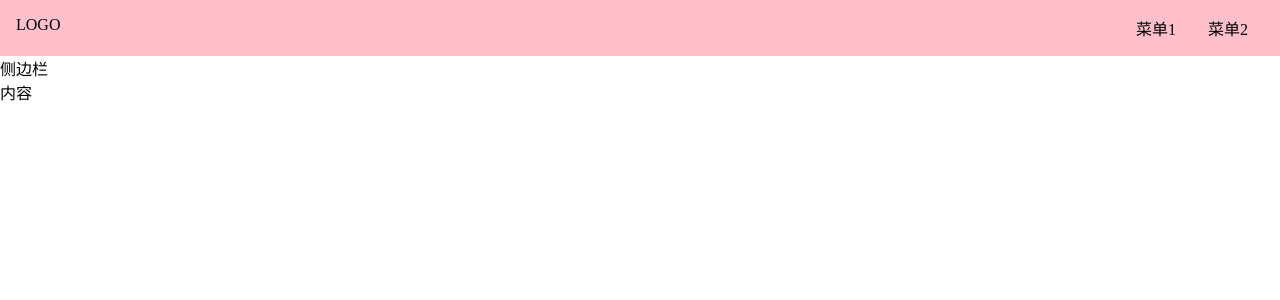
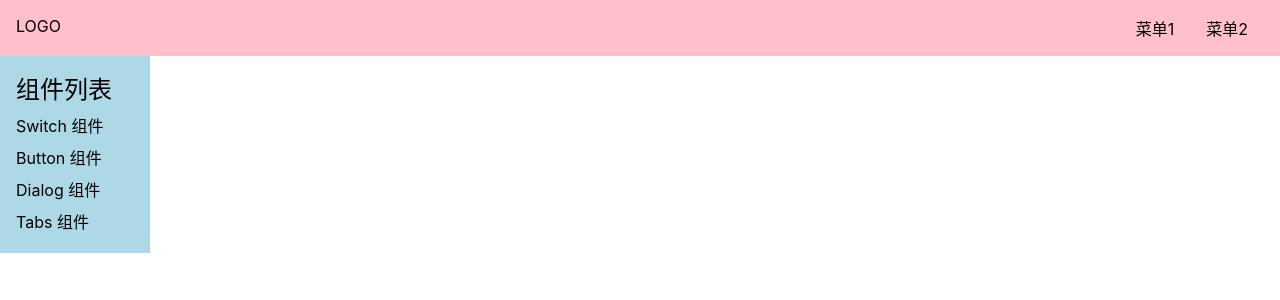
Before and after one commit to Gy-coder/vue3-learn-components, a Vue app: page /#/doc in a window 1280 px wide. Shown: the top 300 px of the page. Built offline with nearby package versions, Linux system fonts and the light colour scheme.

Commit message:
完成TopNav Doc aside 的样式

```diff
--- a/shims.d.ts
+++ b/shims.d.ts
@@ -1,5 +1,5 @@
 declare module "*.vue" {
-  import { Component } from "vue";
-  const component: Component;
-  export default component;
+  import { ComponentOptions } from "vue";
+  const componentOptions: ComponentOptions;
+  export default componentOptions;
 }
--- a/src/components/TopNav.vue
+++ b/src/components/TopNav.vue
@@ -17,6 +17,8 @@
     background: pink;
     display: flex;
     padding: 16px;
+    position: relative;
+    z-index: 10;
     > .logo {
       max-width: 6em;
       margin-right: auto;
--- a/src/index.scss
+++ b/src/index.scss
@@ -12,5 +12,17 @@
   color: inherit;
   &:hover {
     border-bottom: 1px solid;
+    cursor: pointer;
   }
 }
+
+body {
+  font-size: 16px;
+  // 为什么这样写 font-family
+  // 答案见 https://github.com/zenozeng/fonts.css/
+  font-family: -apple-system, "Noto Sans", "Helvetica Neue", Helvetica, "Nimbus Sans L", Arial, "Liberation Sans", "PingFang SC", "Hiragino Sans GB", "Noto Sans CJK SC", "Source Han Sans SC", "Source Han Sans CN", "Microsoft YaHei", "Wenquanyi Micro Hei", "WenQuanYi Zen Hei", "ST Heiti", SimHei, "WenQuanYi Zen Hei Sharp", sans-serif;
+}
+
+h1,h2,h3,h4,h5,h6{
+  font-weight: normal;
+}
--- a/src/views/Doc.vue
+++ b/src/views/Doc.vue
@@ -2,7 +2,23 @@
   <div>
     <TopNav />
     <div class="content">
-      <aside>侧边栏</aside>
+      <aside>
+        <h2>组件列表</h2>
+        <ol>
+          <li>
+            <router-link to="/doc/swich">Switch 组件</router-link>
+          </li>
+          <li>
+            <router-link to="/doc/button">Button 组件</router-link>
+          </li>
+          <li>
+            <router-link to="/doc/dialog">Dialog 组件</router-link>
+          </li>
+          <li>
+            <router-link to="/doc/tabs">Tabs 组件</router-link>
+          </li>
+        </ol>
+      </aside>
       <main>内容</main>
     </div>
   </div>
@@ -17,3 +33,23 @@
     }
   }
 </script>
+
+<style lang="scss" scoped>
+  aside {
+    background: lightblue;
+    width: 150px;
+    padding: 16px;
+    position: fixed;
+    top: 0;
+    left: 0;
+    padding-top: 70px;
+    > h2 {
+      margin-bottom: 4px;
+    }
+    > ol {
+      > li {
+        padding: 4px 0;
+      }
+    }
+  }
+</style>
--- a/src/views/Home.vue
+++ b/src/views/Home.vue
@@ -5,8 +5,8 @@
       <h1>UI</h1>
       <h2>一个厉害的UI</h2>
       <p class="actions">
-        <a href="">github</a>
-        <a href="">开始</a>
+        <a href="https://github.com">github</a>
+        <router-link to="/Doc">开始</router-link>
       </p>
     </div>
   </div>
@@ -24,4 +24,25 @@
 
 <style lang="scss" scoped>
   .topNav{border: 1px solid red;}
+  .banner {
+    padding: 100px 0;
+    display: flex;
+    justify-content: center;
+    align-items: center;
+    flex-direction: column;
+    background: lightgreen;
+    > .actions{
+      padding: 8px 0;
+      a {
+        margin:0 8px;
+        background: #fff;
+        display: inline-block;
+        $h: 28px;
+        height: $h;
+        line-height: $h;
+        border-radius: $h/2;
+        padding: 0 8px;
+      }
+    }
+  }
 </style>
```
